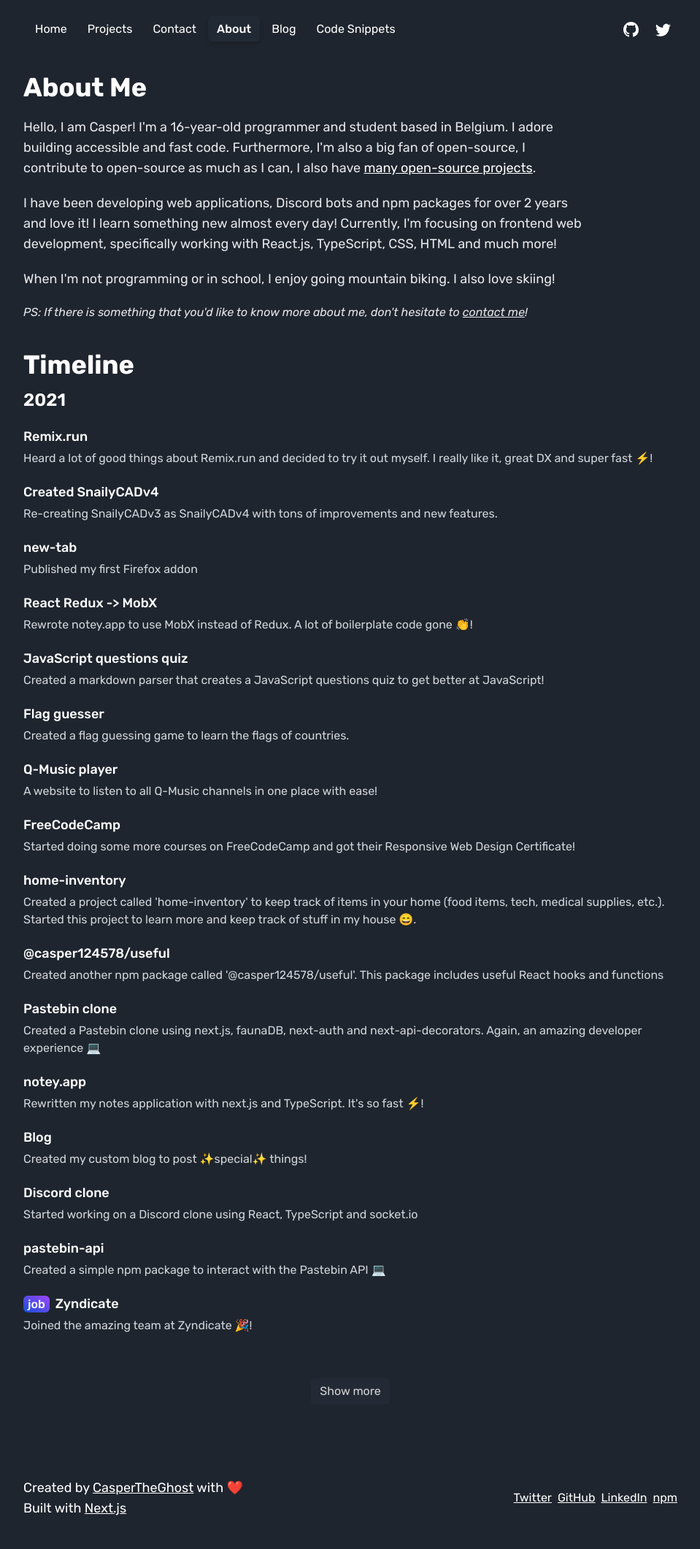
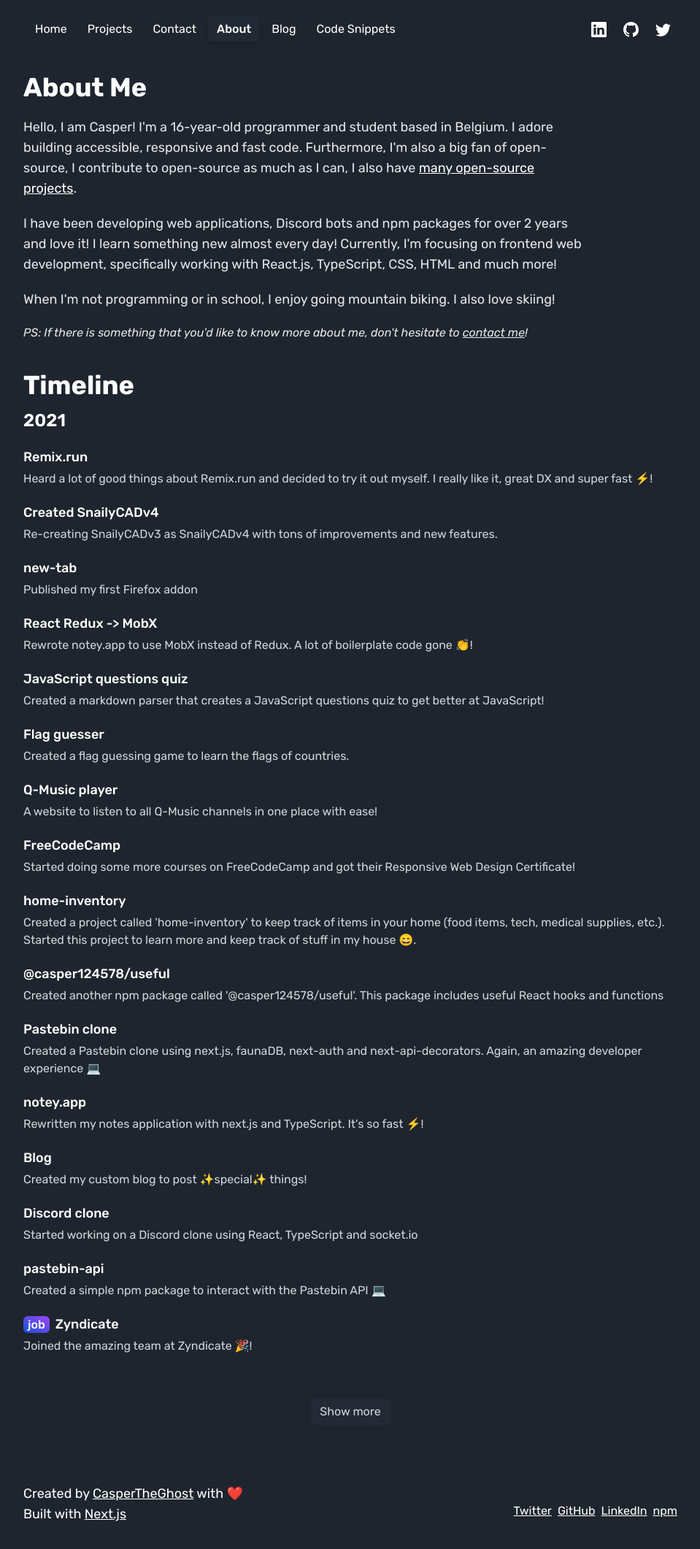
Before and after one commit to pzk3/casperiv.dev, a Next.js app: page /about in a window 1280 px wide. Shown: the top 2122 px of the page at 73% size, without its empty margins (160-1119 px from the left). Built offline with nearby package versions, Linux system fonts and the light colour scheme.

Commit message:
:hammer: refactor small styles

```diff
--- a/src/components/Footer.tsx
+++ b/src/components/Footer.tsx
@@ -1,8 +1,8 @@
 export const Footer = () => {
   return (
-    <footer className="flex items-center justify-center w-full h-40 px-5 pt-8">
-      <div className="flex items-center justify-between w-full h-40 max-w-4xl">
-        <p>
+    <footer className="flex items-center justify-center w-full sm:h-40 px-5 pb-10 sm:pb-5 pt-8">
+      <div className="flex flex-col sm:flex-row items-center justify-between w-full sm:h-40 max-w-4xl">
+        <p className="text-center sm:text-left mb-5">
           Created by{" "}
           <a className="underline" href="https://github.com/dev-caspertheghost/caspertheghost.me">
             CasperTheGhost
--- a/src/components/MyBackpackSection.tsx
+++ b/src/components/MyBackpackSection.tsx
@@ -3,7 +3,7 @@ export const MyBackpackSection = ({ myBackpack }: { myBackpack: [string, string[
     <section id="skills">
       <h1 className="section-title">My Backpack</h1>
 
-      <p className="my-3.5 text-gray-300">
+      <p className="my-4 text-gray-300">
         You can find the list of my top skills below. {"I'm"} also open to learn more frontend
         related frameworks, libraries, languages, etc!
       </p>
--- a/src/components/Nav.tsx
+++ b/src/components/Nav.tsx
@@ -1,6 +1,6 @@
 import * as React from "react";
 import { useRouter } from "next/router";
-import { Github, List, Twitter, X } from "react-bootstrap-icons";
+import { Github, Linkedin, List, Twitter, X } from "react-bootstrap-icons";
 import classNames from "clsx";
 import { useViewport } from "lib/useViewport";
 import { useActiveNavItem } from "lib/useActiveNavItem";
@@ -114,6 +114,11 @@ export function Nav() {
 
         <ul className="flex items-center h-full space-x-1">
           <li>
+            <IconLink aria-label="Linkedin profile" href="https://linkedin.com/in/casper-iversen">
+              <Linkedin />
+            </IconLink>
+          </li>
+          <li>
             <IconLink aria-label="GitHub profile" href="https://github.com/dev-caspertheghost">
               <Github />
             </IconLink>
--- a/src/components/blog/BlogHeader.tsx
+++ b/src/components/blog/BlogHeader.tsx
@@ -17,7 +17,7 @@ export const BlogHeader = ({ post }: Props) => {
   const readTimeId = useSSRSafeId();
 
   return (
-    <header className="pb-2 border-b-2 border-blue-1">
+    <header className="pb-2 pt-5 border-b-2 border-blue-1">
       <h1 className="mb-3 text-3xl font-bold md:text-4xl">{post.title}</h1>
       <div style={{ scrollbarWidth: "thin" }} className="flex gap-2 overflow-x-auto md:gap-5">
         <p className="font-medium min-w-max">{publishDateFull}</p>
--- a/src/pages/about.tsx
+++ b/src/pages/about.tsx
@@ -8,7 +8,9 @@ import { Timeline } from "components/timeline/Timeline";
 import { Seo } from "components/Seo";
 
 export default function About({ timelineData }: { timelineData: TimelineItem[] }) {
+  // this is roughly the date I started programing according to GitHub 😅!
   const started = new Date("2019-08-08");
+
   return (
     <Layout>
       <Seo title="About - Casper Iversen" />
@@ -19,9 +21,9 @@ export default function About({ timelineData }: { timelineData: TimelineItem[] }
         <div className="max-w-3xl mt-5 text-gray-200">
           <p>
             Hello, I am Casper! {"I'm"} a <Age />
-            -year-old programmer and student based in Belgium. I adore building accessible and fast
-            code. Furthermore, {"I'm"} also a big fan of open-source, I contribute to open-source as
-            much as I can, I also have{" "}
+            -year-old programmer and student based in Belgium. I adore building accessible,
+            responsive and fast code. Furthermore, {"I'm"} also a big fan of open-source, I
+            contribute to open-source as much as I can, I also have{" "}
             <a
               target="_blank"
               rel="noopener noreferrer"
```
